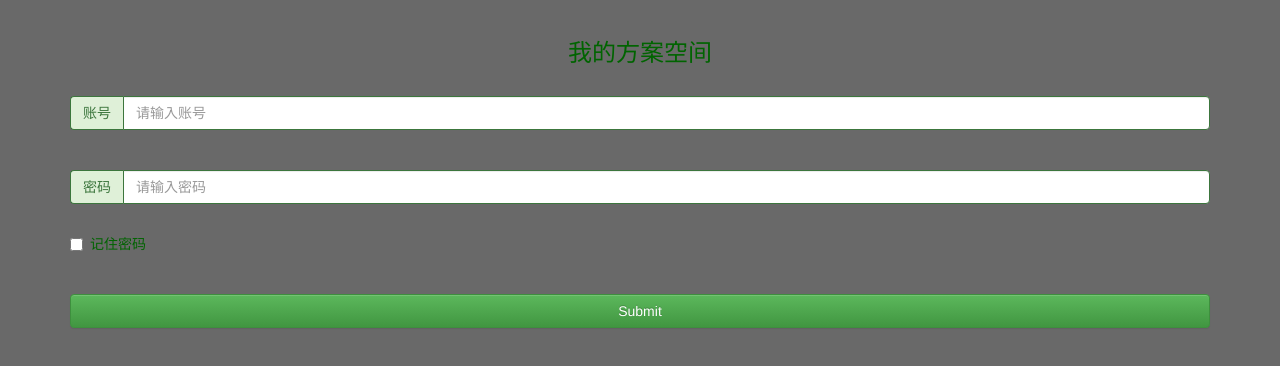
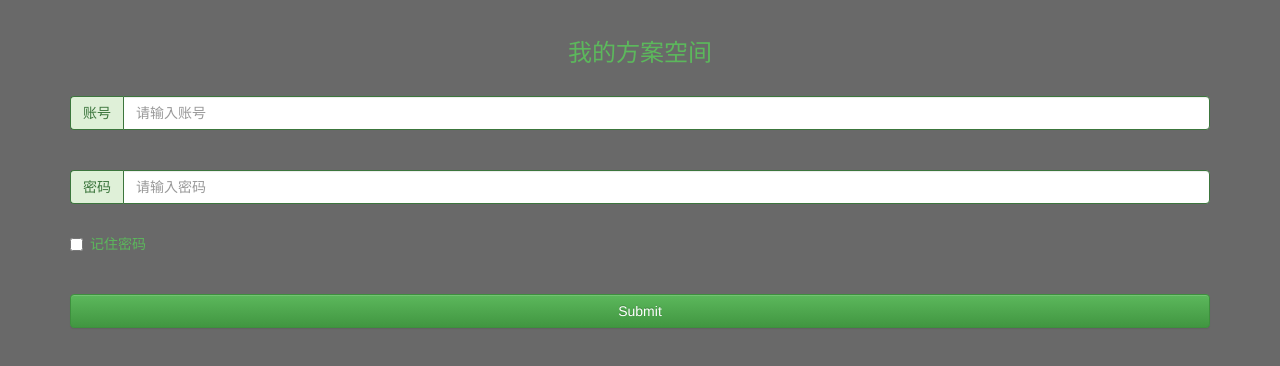
Before and after one commit to ms6745234276github/ms6745234276github.github.io, a plain HTML site: page index.html in a window 1280 px wide. Drawn offline with nearby package versions, Linux system fonts and the light colour scheme.

Commit message:
Update index.html

```diff
--- a/index.html
+++ b/index.html
@@ -16,7 +16,7 @@
 			integrity="sha384-Tc5IQib027qvyjSMfHjOMaLkfuWVxZxUPnCJA7l2mCWNIpG9mGCD8wGNIcPD7Txa"></script>
 	</head>
 	<body style="background-color: dimgray;">
-		<h3 style="text-align: center;color: darkgreen;">我的方案空间</h3><br/>
+		<h3 style="text-align: center;color: #5CB85C;">我的方案空间</h3><br/>
 		<div class="container">
 			<form action="http://localhost:8080/SSMX_war/index.jsp" method="post">
 			  <div class="input-group has-success">
@@ -29,7 +29,7 @@
 			  </div><br>
 			  <div class="checkbox">
 			    <label>
-			      <input type="checkbox"><p style="color: darkgreen;">记住密码</p>
+			      <input type="checkbox"><p style="color: #5CB85C;">记住密码</p>
 			    </label>
 			  </div><br>
 			  <button type="submit" class="btn btn-success" value="登录" style="width: 100%;">Submit</button>
```
